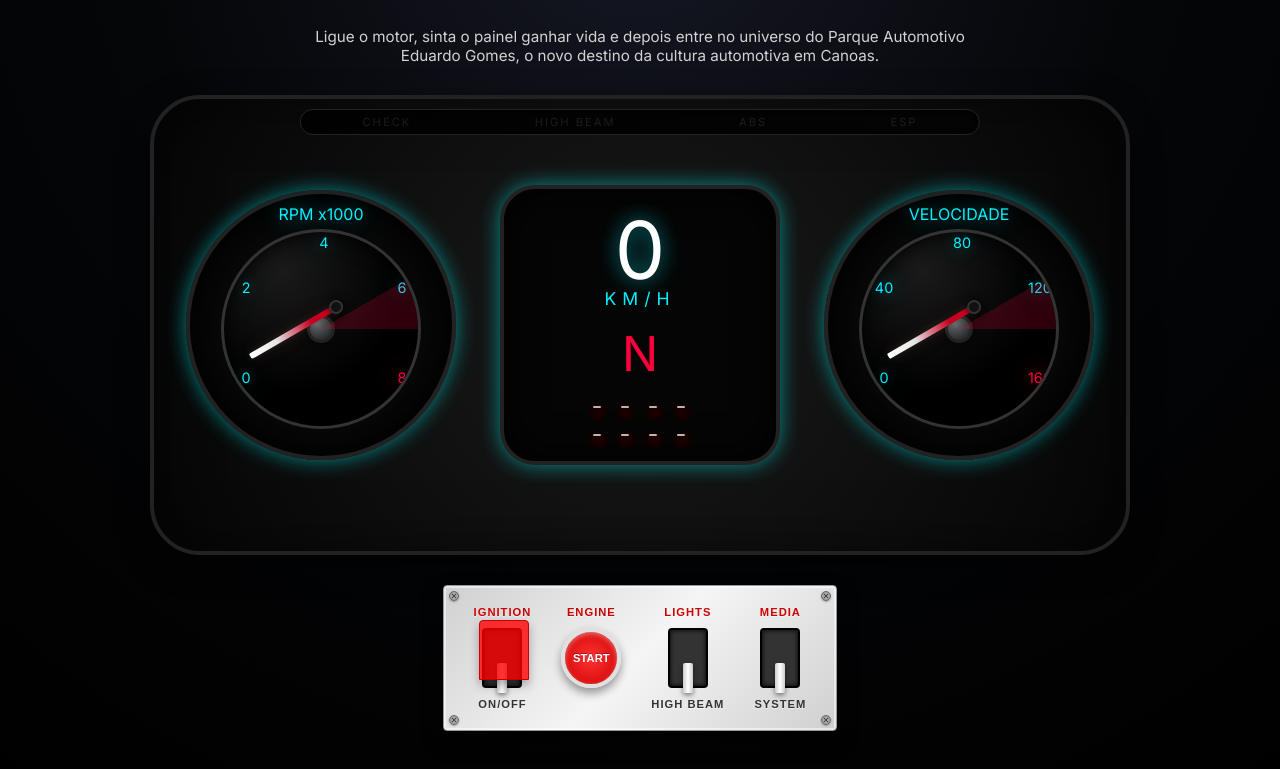
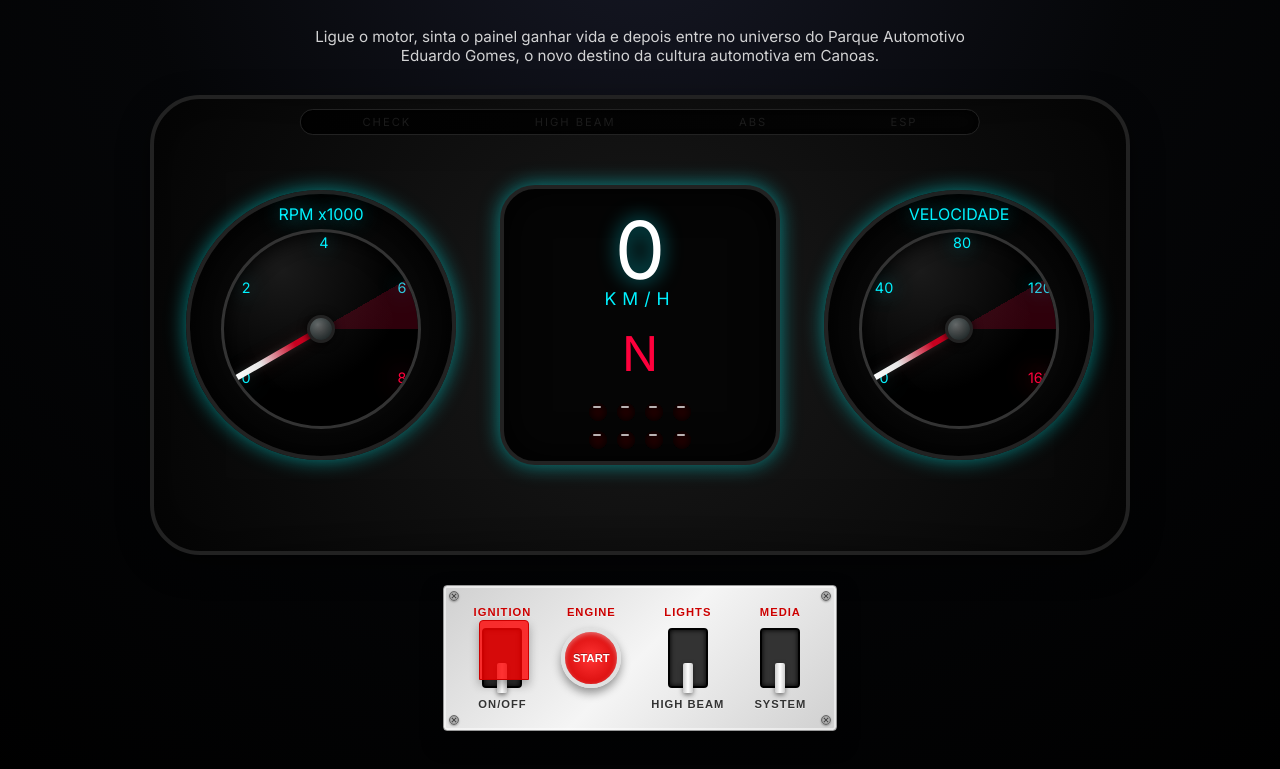
Before and after one commit to RochaFrancis/parque-automotivo, a plain HTML site: page index.html in a window 1280 px wide. Shown: the part 179-948 px from the top of the page. Drawn offline with Linux system fonts and the light colour scheme; no server answers.

Commit message:
style: adjust z-index and transform properties for main and gauge elements

```diff
--- a/styles.css
+++ b/styles.css
@@ -381,6 +381,7 @@ main {
   left: 50%;
   transform: translate(-50%, -50%);
   box-shadow: 0 0 10px rgba(0,0,0,0.8), 0 0 14px rgba(0,242,255,0.06) inset;
+  z-index: 5;
 }
 
 .gauge-scale {
@@ -432,18 +433,18 @@ main {
   background: linear-gradient(180deg, #fff 0%, #e6e6e6 30%, #c8001f 70%, #c8001f 100%);
   bottom: 50%;
   left: 50%;
-  transform-origin: 50% 85%;
-  transform: rotate(-120deg);
+  transform: translateX(-50%) rotate(-120deg);
+  transform-origin: 50% 100%;
   box-shadow: 0 0 8px rgba(255,255,255,0.12), 0 0 20px rgba(200,0,30,0.12);
   border-radius: 3px 3px 6px 6px;
   transition: transform 0.06s ease-out;
-  z-index: 3;
+  z-index: 2;
 }
 
 .needle::after, .speed-needle::after {
   content: "";
   position: absolute;
-  bottom: -6px;
+  bottom: -2px;
   left: 50%;
   transform: translateX(-50%);
   width: 10px;
```
